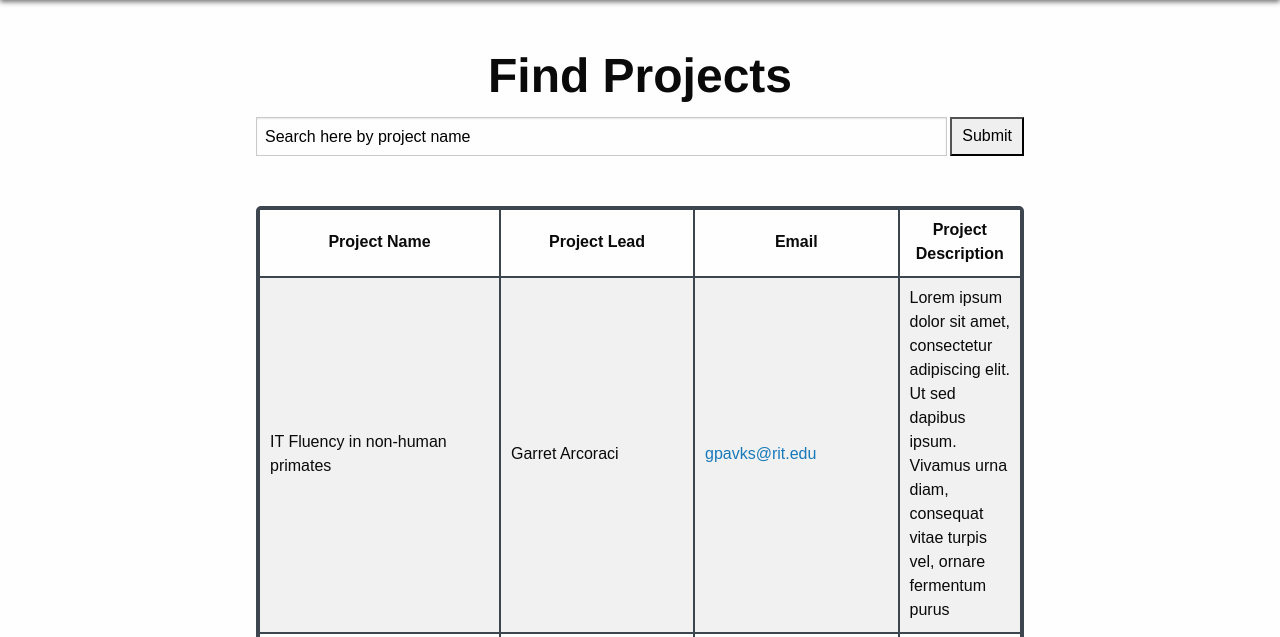
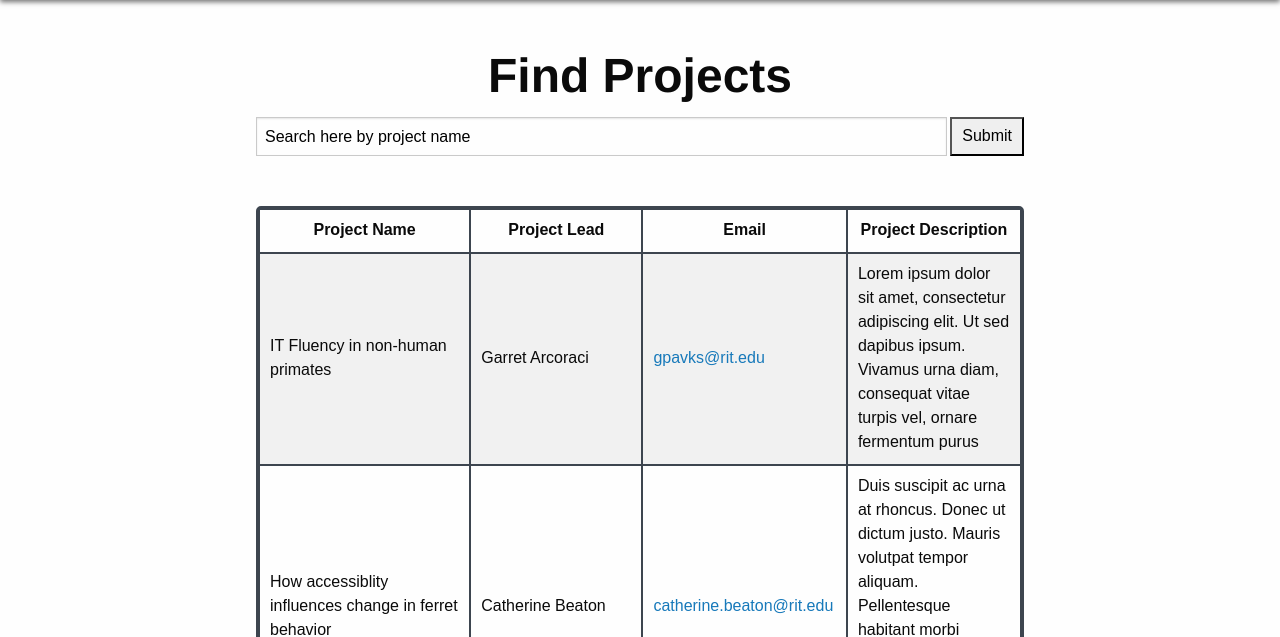
Before and after one commit to dmoore092/ISTE330FacultyResearchDB, a PHP site: page /findProject.php in a window 1280 px wide. Shown: the part 54-691 px from the top of the page. Run offline with PHP 8.4, Linux system fonts and the light colour scheme; data comes from the database, SQL or seed files in the repository; data that the repository does not hold is empty; some libraries are stand-ins or nearby versions.

Commit message:
changed size of projectDescription

```diff
--- a/assets/css/findProjectStyle.css
+++ b/assets/css/findProjectStyle.css
@@ -10,6 +10,9 @@ th:nth-of-type(1){
     width: 250px;
 }
 th:nth-of-type(2){
+    width: 200px;
+}
+th:nth-of-type(4){
     width: 200px;
 }
 input::placeholder{
```
